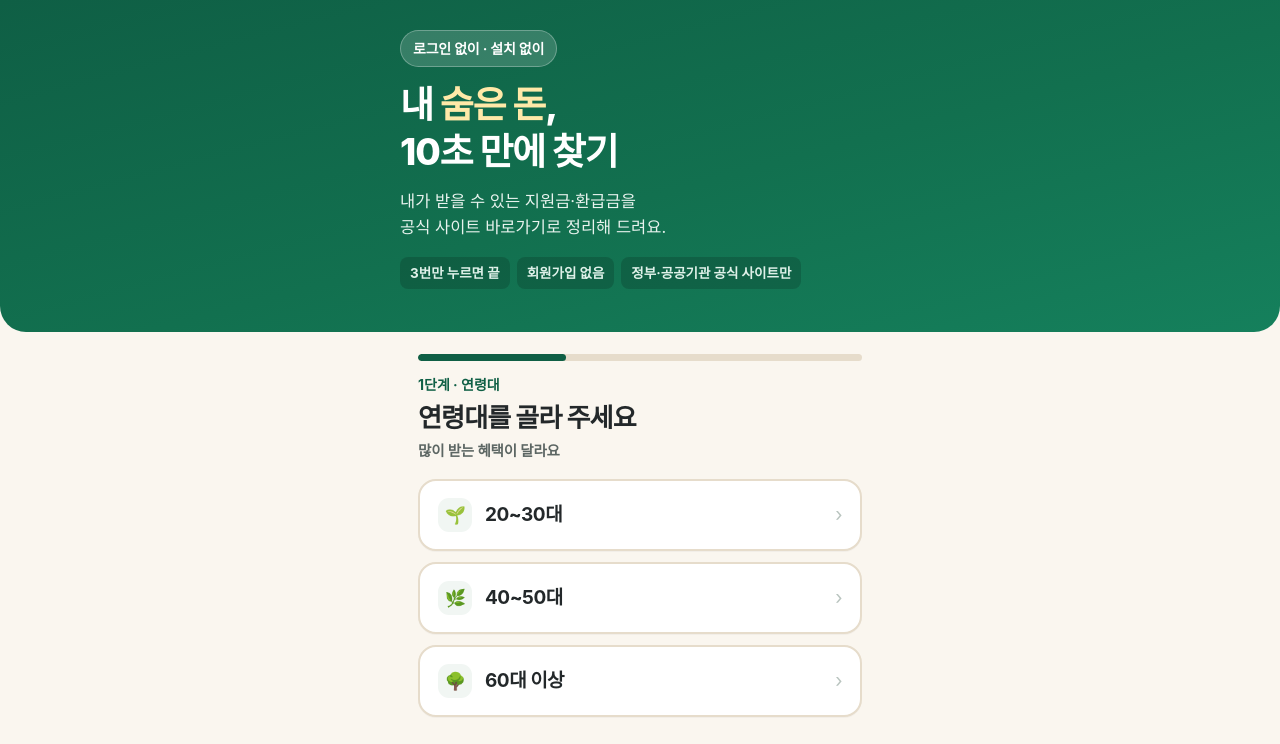
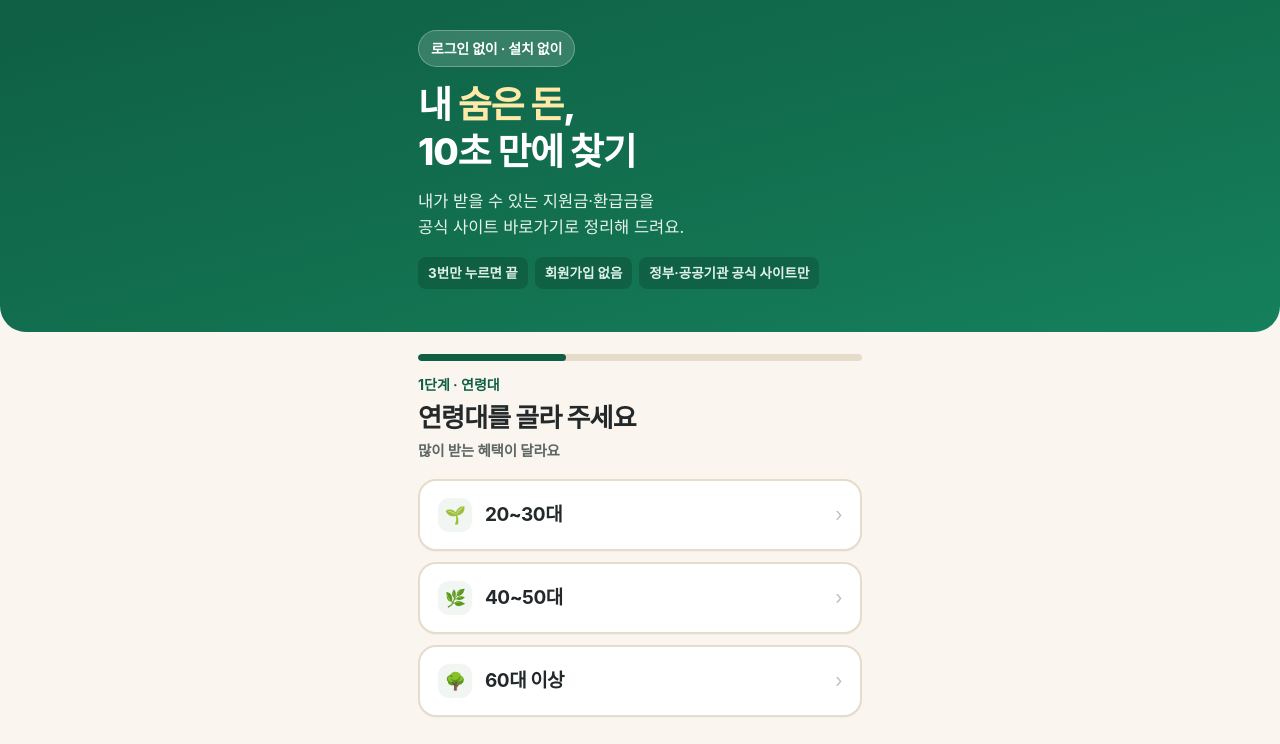
Before and after one commit to hotlovett8022-svg/money-check-10s, a plain HTML site: page index.html in a window 1280 px wide. Shown: the top 744 px of the page. Drawn offline with Linux system fonts and the light colour scheme.

Commit message:
넓은 화면에서 상단 여백 정렬 수정

```diff
--- a/index.html
+++ b/index.html
@@ -39,11 +39,11 @@
   header.hero{
     background:linear-gradient(165deg,#0F5F45 0%,#12704F 55%,#15805C 100%);
     color:#fff;
-    padding:30px 18px 26px;
+    padding:30px 0 26px;
     border-bottom-left-radius:26px;
     border-bottom-right-radius:26px;
   }
-  .hero-in{max-width:480px;margin:0 auto;}
+  .hero-in{max-width:480px;margin:0 auto;padding:0 18px;}
   .kicker{
     display:inline-block;
     margin:0 0 14px;
```
